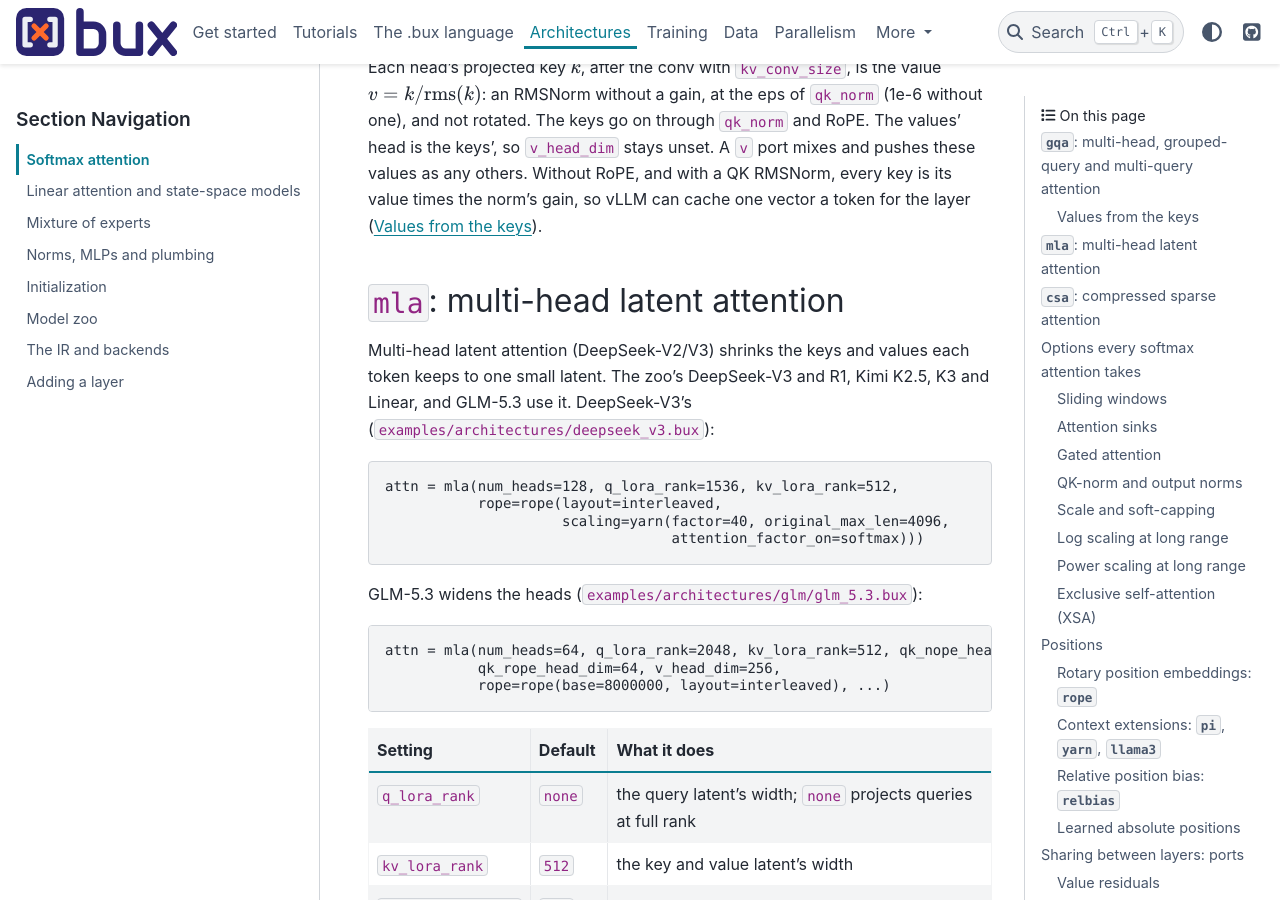
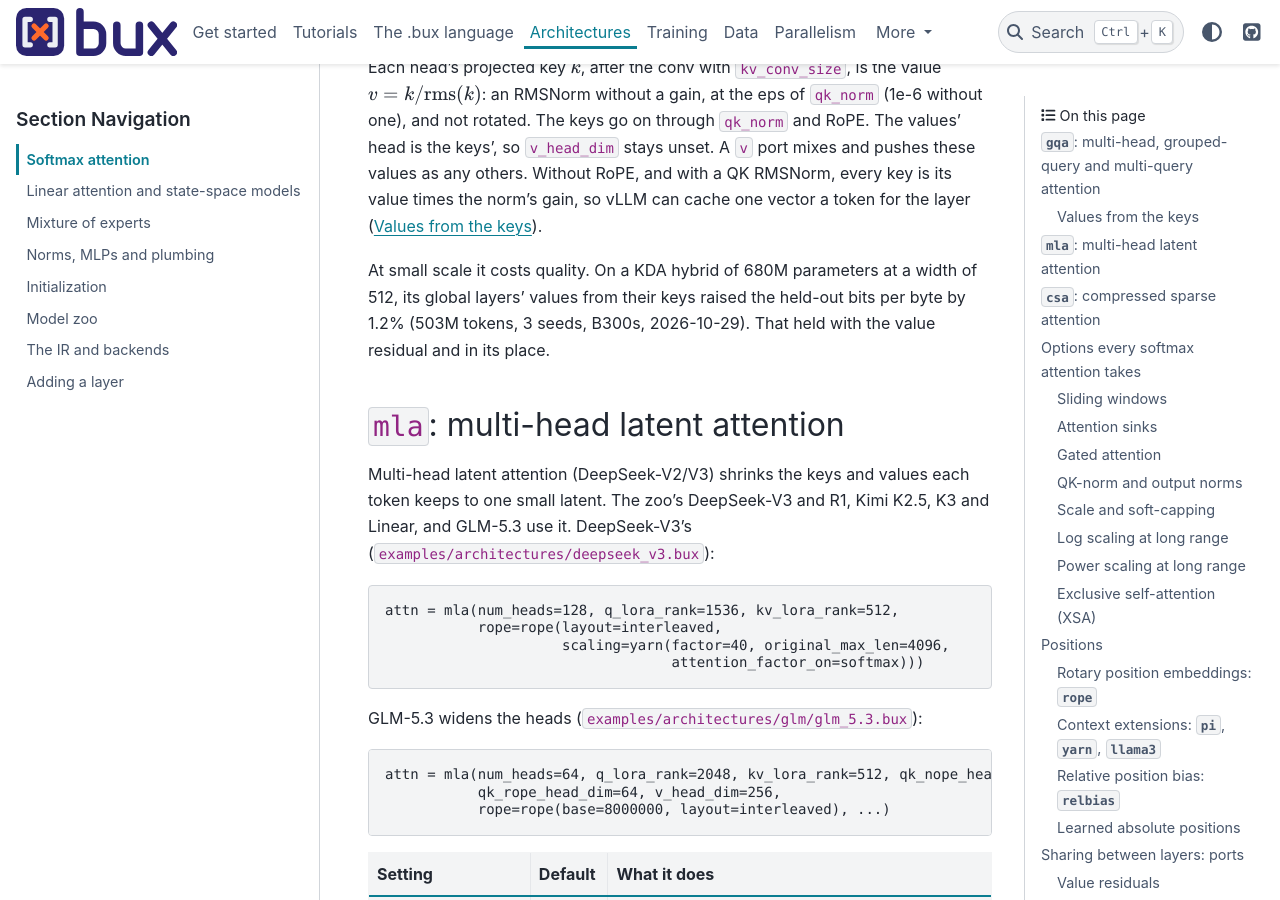
Before and after one commit to pilot7747/bux, a Sphinx documentation site: the page built from docs/architectures/attention.md, in a window 1280 px wide and 900 px high, scrolled down 3557 px. Built offline with Sphinx 7.4.7 and the PyData theme 0.15.4, drawn with Linux system fonts in a browser that asks for light colours; cross-references to code outside the pages are shown as plain code.

Commit message:
Docs: values from the keys cost the timeline's hybrid 1.2% of bits per byte at d512 (3 seeds, B300s)
Co-Authored-By: Claude Opus 5.5 <noreply@anthropic.com>

```diff
--- a/docs/architectures/attention.md
+++ b/docs/architectures/attention.md
@@ -104,6 +104,11 @@ values' head is the keys', so `v_head_dim` stays unset. A `v` port mixes and pus
 these values as any others. Without RoPE, and with a QK RMSNorm, every key is its
 value times the norm's gain, so vLLM can cache one vector a token for the layer
 ([Values from the keys](../export/vllm.md#values-from-the-keys)).
+
+At small scale it costs quality. On a KDA hybrid of 680M parameters at a width of
+512, its global layers' values from their keys raised the held-out bits per byte by
+1.2% (503M tokens, 3 seeds, B300s, 2026-10-29). That held with the value residual
+and in its place.
 
 ## `mla`: multi-head latent attention
 
```
